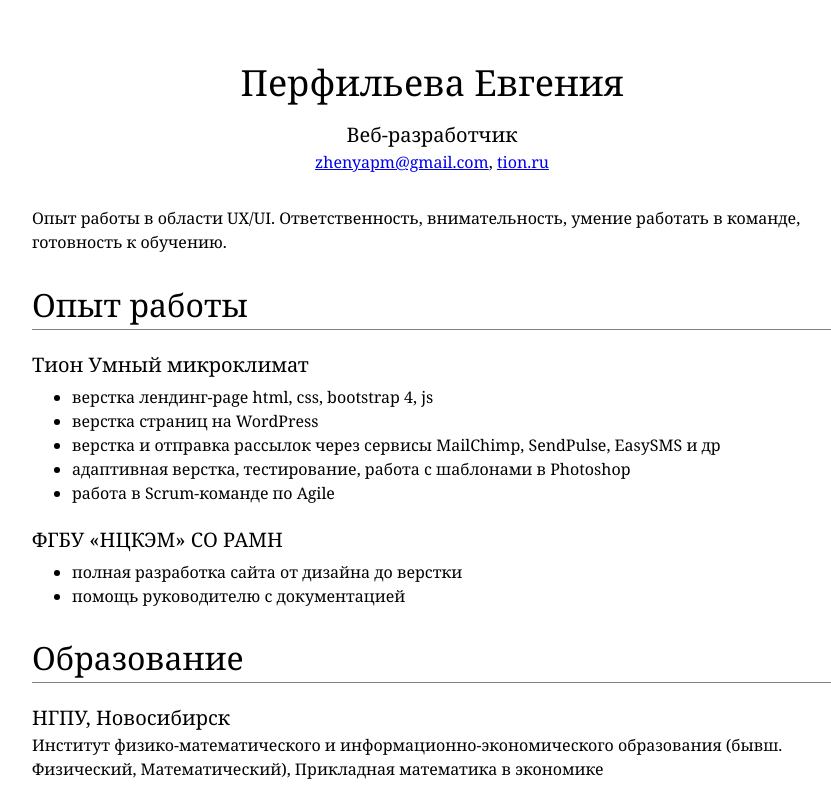
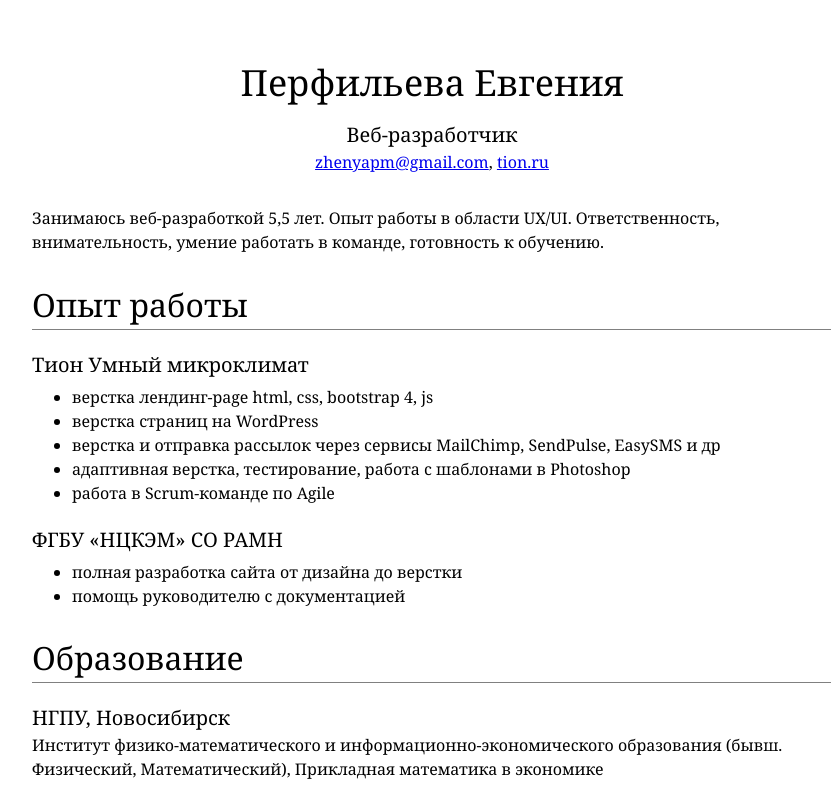
Before and after one commit to zhenyapm/zhenyapm.github.io, a plain HTML site: page index.html in a window 1280 px wide. Shown: the top 800 px of the page, without its empty margins (208-1039 px from the left). Drawn offline with Linux system fonts and the light colour scheme.

Commit message:
Update index.html

```diff
--- a/index.html
+++ b/index.html
@@ -16,7 +16,7 @@
     </div>
 
     <div id="main">
-      <p>Опыт работы в области UX/UI. Ответственность, внимательность, умение работать в команде, готовность к обучению.</p>
+      <p>Занимаюсь веб-разработкой 5,5 лет. Опыт работы в области UX/UI. Ответственность, внимательность, умение работать в команде, готовность к обучению.</p>
       <h2>Опыт работы</h2>
       <h3>Тион Умный микроклимат</h3>
       <ul>
```
